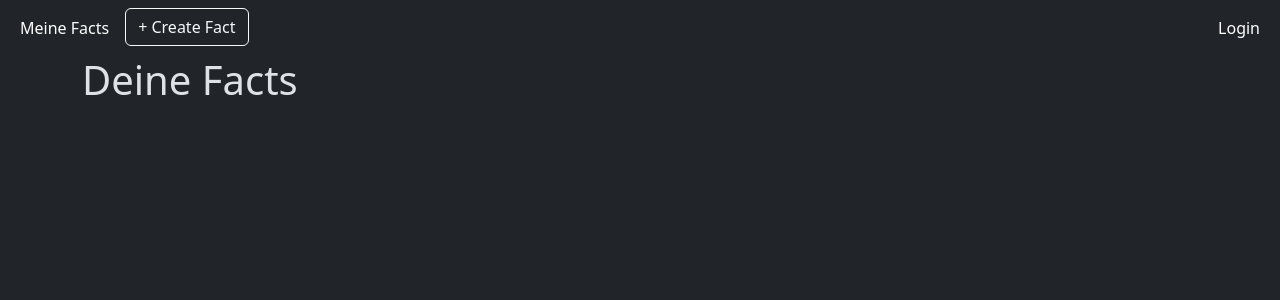
After one commit to BeerOnTheBeach/factOfTheDay, a Symfony app: template templates/user/user.html.twig in a window 1280 px wide. The commit adds this page. Shown: the top 300 px of the page. Run offline with Twig, Linux system fonts and the light colour scheme; the template is opened without the code that fills it, so the values that code supplies are empty; style sheets or scripts are compiled from the project's sources; some libraries are stand-ins or nearby versions.

Commit message:
[FEATURE] Add facts-dashboard

```diff
--- a/assets/styles/app.css
+++ b/assets/styles/app.css
@@ -1,3 +1,29 @@
 label.required:after {
     content: "*";
 }
+
+.fact-container {
+    display: flex;
+    flex-wrap: wrap;
+    justify-content: space-between;
+    align-items: stretch;
+    .fact {
+        flex: 1 1 calc(33.333% - 1rem);
+        margin: 0 1rem 1rem 0;
+        padding: 0 0.5rem;
+        border: 3px solid #ccc;
+        border-radius: 0.25rem;
+        .fact-header {
+            display: flex;
+            justify-content: space-between;
+            align-items: center;
+            margin-bottom: 0.25rem;
+            min-height: 3rem;
+            column-gap: 1.5rem;
+            .fact-label {
+                font-weight: bold;
+            }
+        }
+    }
+
+}
--- a/composer.json
+++ b/composer.json
@@ -23,9 +23,10 @@
         "symfony/runtime": "7.3.*",
         "symfony/security-bundle": "7.3.*",
         "symfony/twig-bundle": "7.3.*",
+        "symfony/ux-icons": "^2.27",
         "symfony/yaml": "7.3.*",
-        "twig/extra-bundle": "^2.12|^3.0",
-        "twig/twig": "^2.12|^3.0"
+        "twig/extra-bundle": "^3.21",
+        "twig/twig": "^2.12|^3.21.1"
     },
     "config": {
         "allow-plugins": {
--- a/config/bundles.php
+++ b/config/bundles.php
@@ -11,4 +11,5 @@ return [
     Symfony\UX\TwigComponent\TwigComponentBundle::class => ['all' => true],
     EasyCorp\Bundle\EasyAdminBundle\EasyAdminBundle::class => ['all' => true],
     Symfony\Bundle\DebugBundle\DebugBundle::class => ['dev' => true],
+    Symfony\UX\Icons\UXIconsBundle::class => ['all' => true],
 ];
--- a/src/Controller/Admin/FactCrudController.php
+++ b/src/Controller/Admin/FactCrudController.php
@@ -24,6 +24,7 @@ class FactCrudController extends AbstractCrudController
             TextField::new('label'),
             TextField::new('body'),
             AssociationField::new('author'),
+            BooleanField::new('approved'),
             DateTimeField::new('published'),
         ];
     }
--- a/src/Controller/Admin/UserCrudController.php
+++ b/src/Controller/Admin/UserCrudController.php
@@ -24,5 +24,4 @@ class UserCrudController extends AbstractCrudController
             CollectionField::new('facts'),
         ];
     }
-
 }
--- a/src/Controller/ContributeFactController.php
+++ b/src/Controller/ContributeFactController.php
@@ -14,7 +14,7 @@ use Symfony\Component\Routing\Attribute\Route;
 final class ContributeFactController extends AbstractController
 {
     // TODO: restrict to logged in user via security config
-    #[Route('/', name: 'contribute_fact')]
+    #[Route('/fact', name: 'contribute_fact')]
     public function index(Request $request, EntityManagerInterface $entityManager): Response
     {
         $user = $this->getUser();
--- a/src/Entity/Fact.php
+++ b/src/Entity/Fact.php
@@ -6,6 +6,8 @@ use App\Repository\FactRepository;
 use DateTime;
 use Doctrine\DBAL\Types\Types;
 use Doctrine\ORM\Mapping as ORM;
+use Symfony\Component\Validator\Constraints as Assert;
+
 
 #[ORM\Entity(repositoryClass: FactRepository::class)]
 class Fact
@@ -15,9 +17,12 @@ class Fact
     #[ORM\Column]
     private int $id;
 
+
+    #[Assert\Length(max: 40, maxMessage: 'Die Überschrift darf maximal 40 Zeichen lang sein.')]
     #[ORM\Column(length: 255, nullable: false)]
     private string $label;
 
+    #[Assert\Length(max: 400, maxMessage: 'Der Fakt darf maximal 400 Zeichen lang sein.')]
     #[ORM\Column(type: Types::TEXT, nullable: false)]
     private string $body;
 
--- a/src/Entity/User.php
+++ b/src/Entity/User.php
@@ -135,7 +135,8 @@ class User implements UserInterface, PasswordAuthenticatedUserInterface
      */
     public function getFacts(): Collection
     {
-        return $this->facts;
+        // Reverse the order of facts to show the most recent first
+        return new ArrayCollection(array_reverse($this->facts->toArray()));
     }
 
     public function addFact(Fact $fact): static
--- a/templates/base.html.twig
+++ b/templates/base.html.twig
@@ -15,6 +15,34 @@
         {% endblock %}
     </head>
     <body>
+        {% block header %}
+            <nav class="navbar navbar-expand bg-dark">
+                <div class="container-fluid">
+                    <!-- Left side -->
+                    <ul class="navbar-nav me-auto mb-2 mb-lg-0">
+                        <li class="nav-item">
+                            <a class="nav-link text-white" href="{{ path('user') }}">Meine Facts</a>
+                        </li>
+                        <li class="nav-item">
+                            <a class="btn btn-outline-light ms-2" href="{{ path('contribute_fact') }}">+ Create Fact</a>
+                        </li>
+                    </ul>
+
+                    <!-- Right side -->
+                    <ul class="navbar-nav ms-auto">
+                        {% if app.user %}
+                            <li class="nav-item">
+                                <a class="nav-link text-white" href="{{ path('logout') }}">Logout</a>
+                            </li>
+                        {% else %}
+                            <li class="nav-item">
+                                <a class="nav-link text-white" href="{{ path('login') }}">Login</a>
+                            </li>
+                        {% endif %}
+                    </ul>
+                </div>
+            </nav>
+        {% endblock %}
         {% block body %}{% endblock %}
         {% block flashMessages %}
             <div class="container mt-3">
--- a/templates/contribute_fact/contribute.html.twig
+++ b/templates/contribute_fact/contribute.html.twig
@@ -1,6 +1,6 @@
 {% extends 'base.html.twig' %}
 
-{% block title %}Hello ContributeFactController!{% endblock %}
+{% block title %}Fakt einreichen{% endblock %}
 
 {% block body %}
 <div class="container">
--- /dev/null
+++ b/templates/user/user.html.twig
@@ -0,0 +1,35 @@
+{% extends 'base.html.twig' %}
+
+{% block title %}Deine Facts{% endblock %}
+
+{% block body %}
+    <div class="container">
+        <h1>Deine Facts</h1>
+        <div class="fact-container">
+            {% for fact in user.facts %}
+            <div class="fact">
+                <div class="fact-header">
+                    <div class="fact-label">{{ fact.label }}</div>
+                    <div class="approved">
+                        {% if fact.approved %}
+                            <span class="badge bg-success">Approved</span>
+                        {% else %}
+                            <span class="badge bg-warning text-black">Nicht Approved</span>
+                        {% endif %}
+                    </div>
+                    <div class="published">
+                        {% if fact.published %}
+                            Veröffentlicht am <br> {{ fact.published|date('d.m.Y G:i') }}
+                        {% else %}
+                            <a href="#" class="btn btn-danger">Löschen</a>
+                        {% endif %}
+                    </div>
+                </div>
+                <div class="fact-body">
+                    {{ fact.body }}
+                </div>
+            </div>
+            {% endfor %}
+        </div>
+    </div>
+{% endblock %}
```
Also changed, not shown: src/Controller/UserController.php (added, +26 -0 lines), assets/icons/radix-icons/avatar.svg (added), assets/icons/symfony.svg (added), 2 other files.
